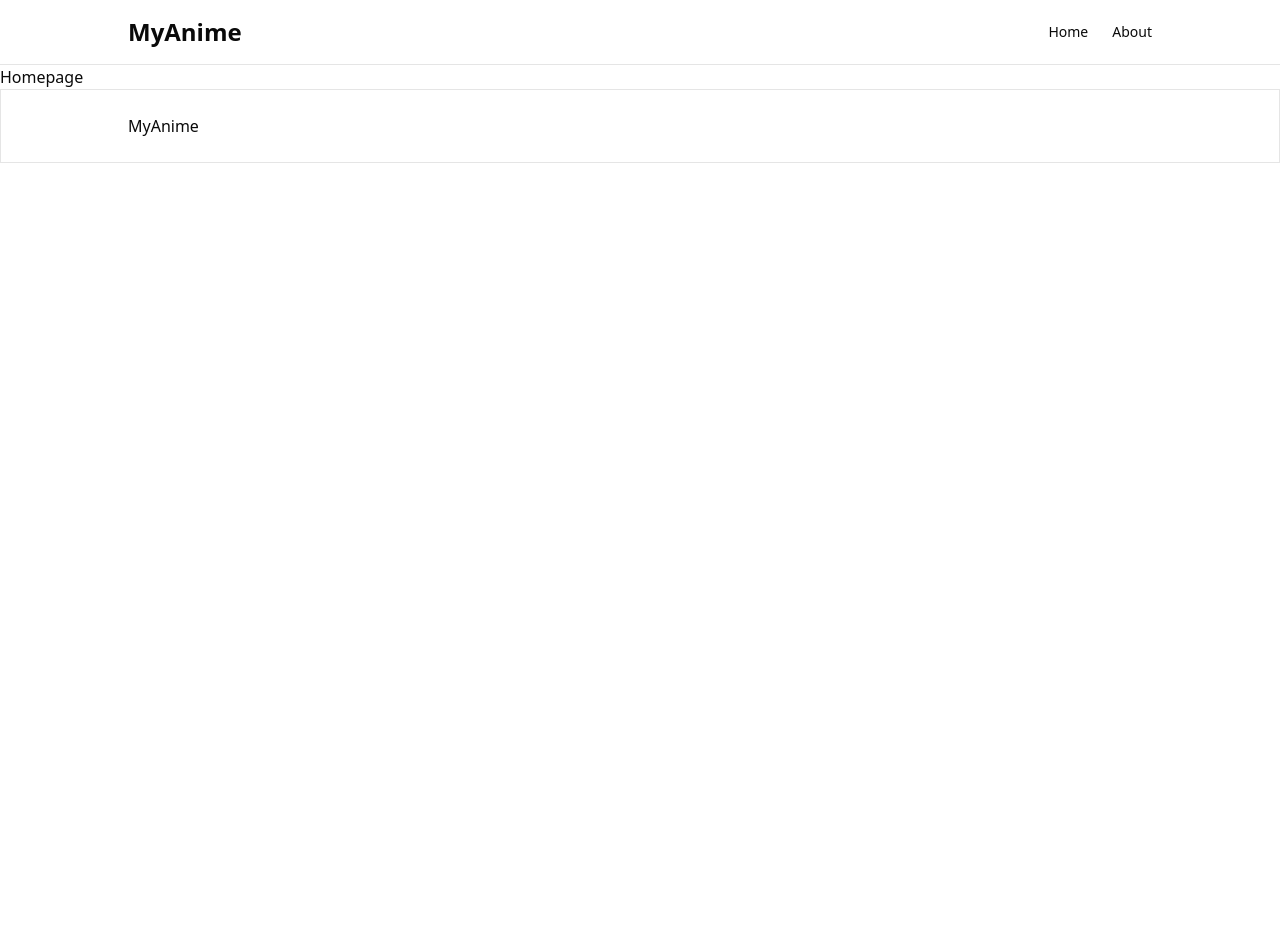
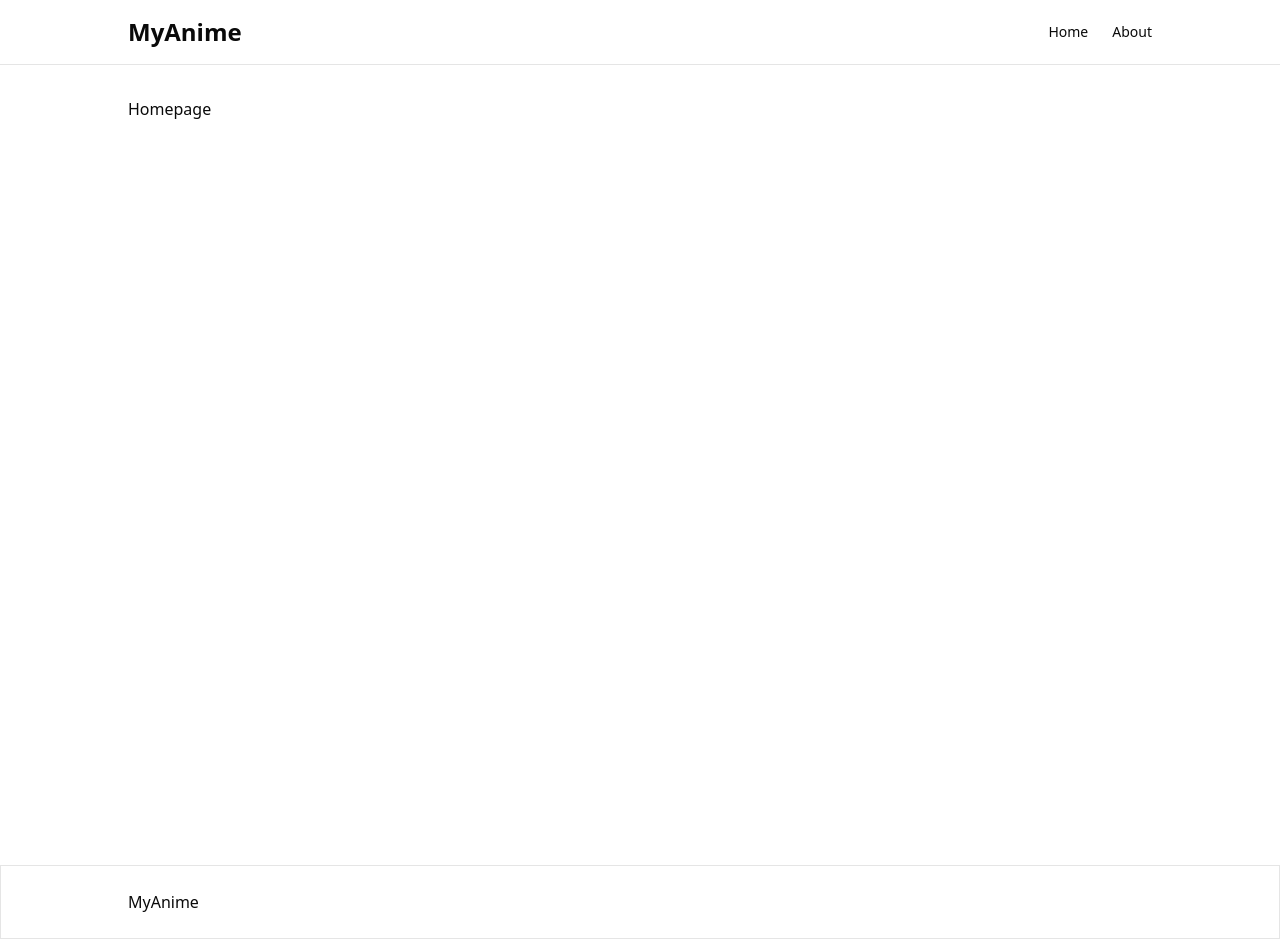
Before and after one commit to Ibwedagama/next-js-anime-web, a Next.js app: page / in a window 1280 px wide. Before the commit the page ends 800 px from the top, so only its background shows below. Built offline with nearby package versions, Linux system fonts and the light colour scheme.

Commit message:
feat: create basic homepage

```diff
--- a/src/app/page.tsx
+++ b/src/app/page.tsx
@@ -1,7 +1,11 @@
+import BaseContainer from '@/components/common/BaseContainer'
+
 export default function Home() {
   return (
-    <main className=''>
-      <h1>Homepage</h1>
+    <main className='min-h-screen'>
+      <BaseContainer className='py-8'>
+        <h1>Homepage</h1>
+      </BaseContainer>
     </main>
   )
 }
```
